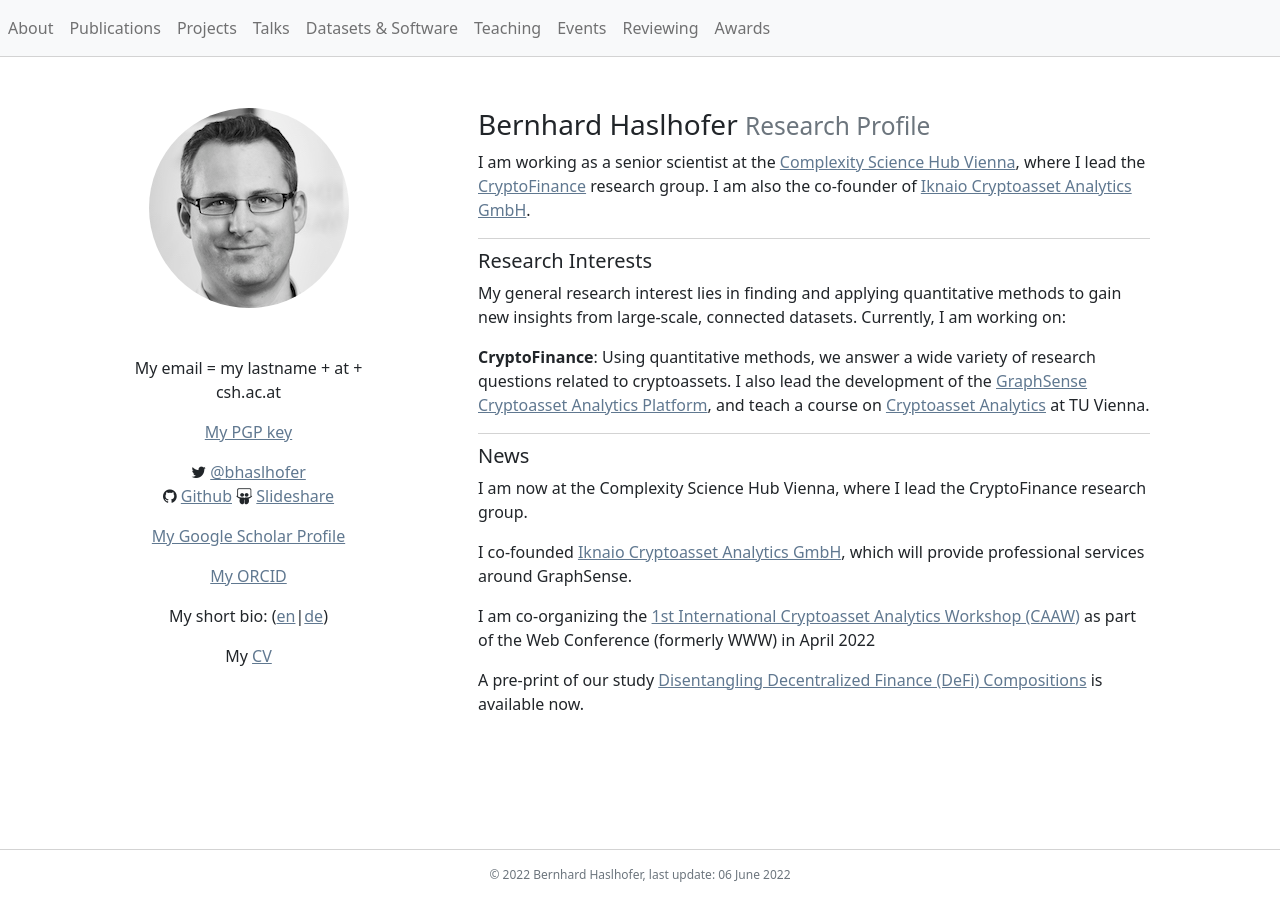
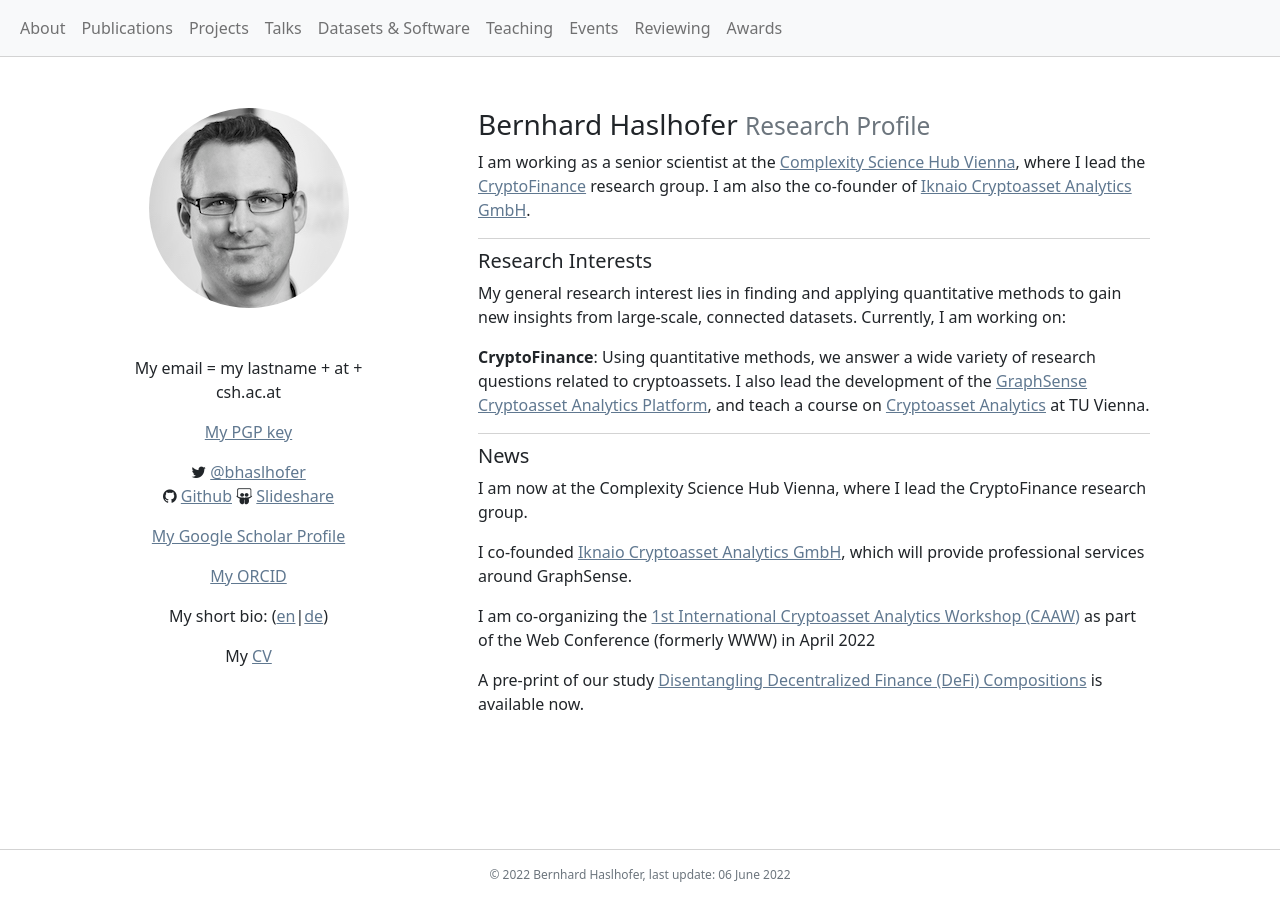
Before and after one commit to behas/behas.github.com, a Jekyll site: the page built from index.html, in a window 1280 px wide. Built offline with Jekyll 4.4.1, drawn with Linux system fonts in a browser that asks for light colours; a style sheet for code colours, icons or effects is not loaded.

Commit message:
fixed navbar

```diff
--- a/_includes/navigation.html
+++ b/_includes/navigation.html
@@ -1,9 +1,10 @@
 <nav class="navbar navbar-expand-md fixed-top navbar-light bg-light">
-	<button class="navbar-toggler" type="button" data-toggle="collapse" data-target="#navbarCollapse" aria-controls="navbarCollapse" aria-expanded="false" aria-label="Toggle navigation">
+<div class="container-fluid">
+  <button class="navbar-toggler" type="button" data-bs-toggle="collapse" data-bs-target="#navbarCollapse" aria-controls="navbarCollapse" aria-expanded="false" aria-label="Toggle navigation">
     <span class="navbar-toggler-icon"></span>
   </button>
   <div class="collapse navbar-collapse" id="navbarCollapse">
-		<ul class="navbar-nav mr-auto">
+    <ul class="navbar-nav me-auto mb-2 mb-md-0">
 	  {% for item in site.data.navigation %}
 		<li class="nav-item {% if page.url == item.link %}active{% endif %}">
 			<a class="nav-link" href="{{ item.link }}">{{ item.name }}</a>
@@ -11,4 +12,5 @@
 	  {% endfor %}
     </ul>
   </div>
+</div>
 </nav>
```
Lines whose indentation alone changed are shown as unchanged.
